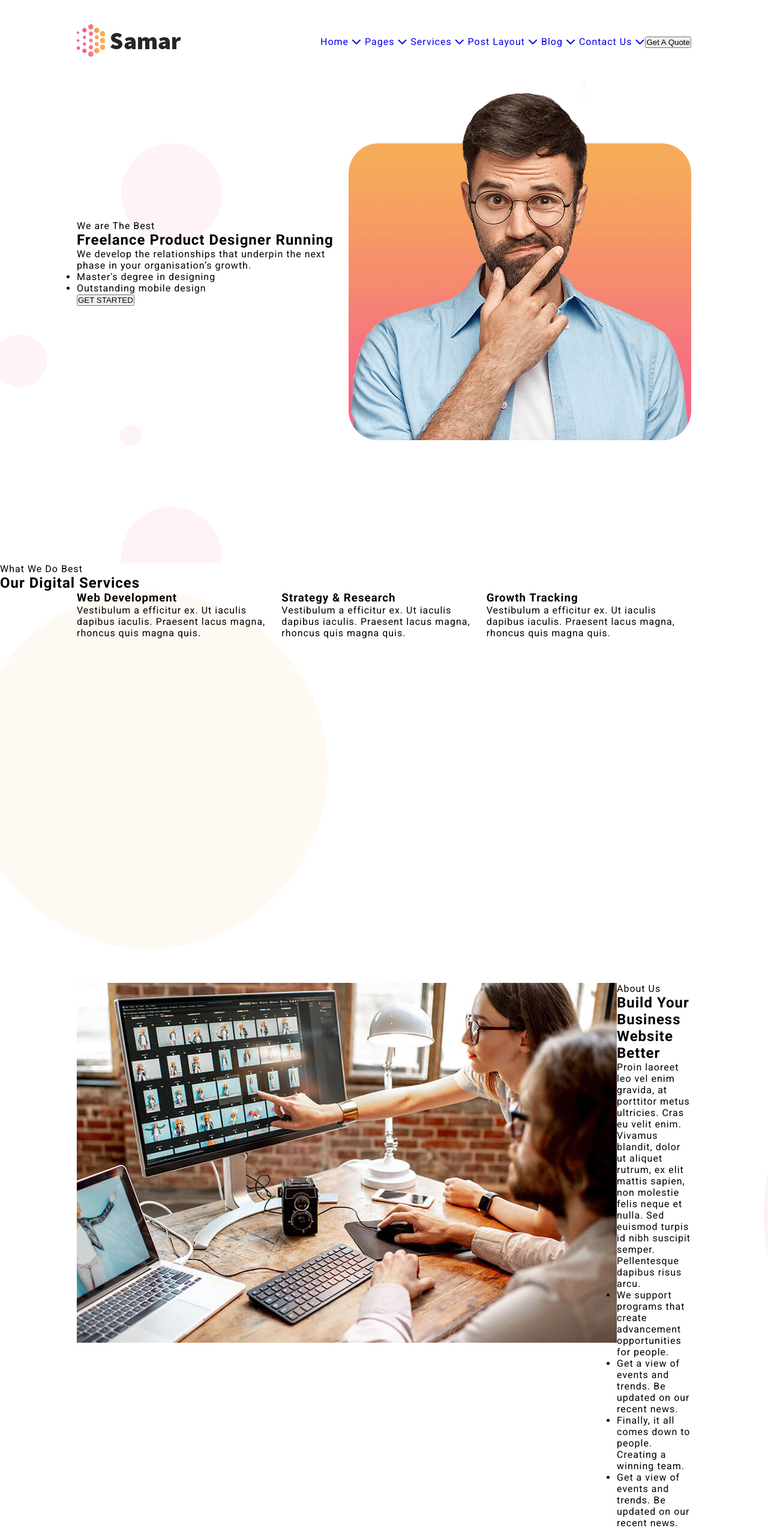
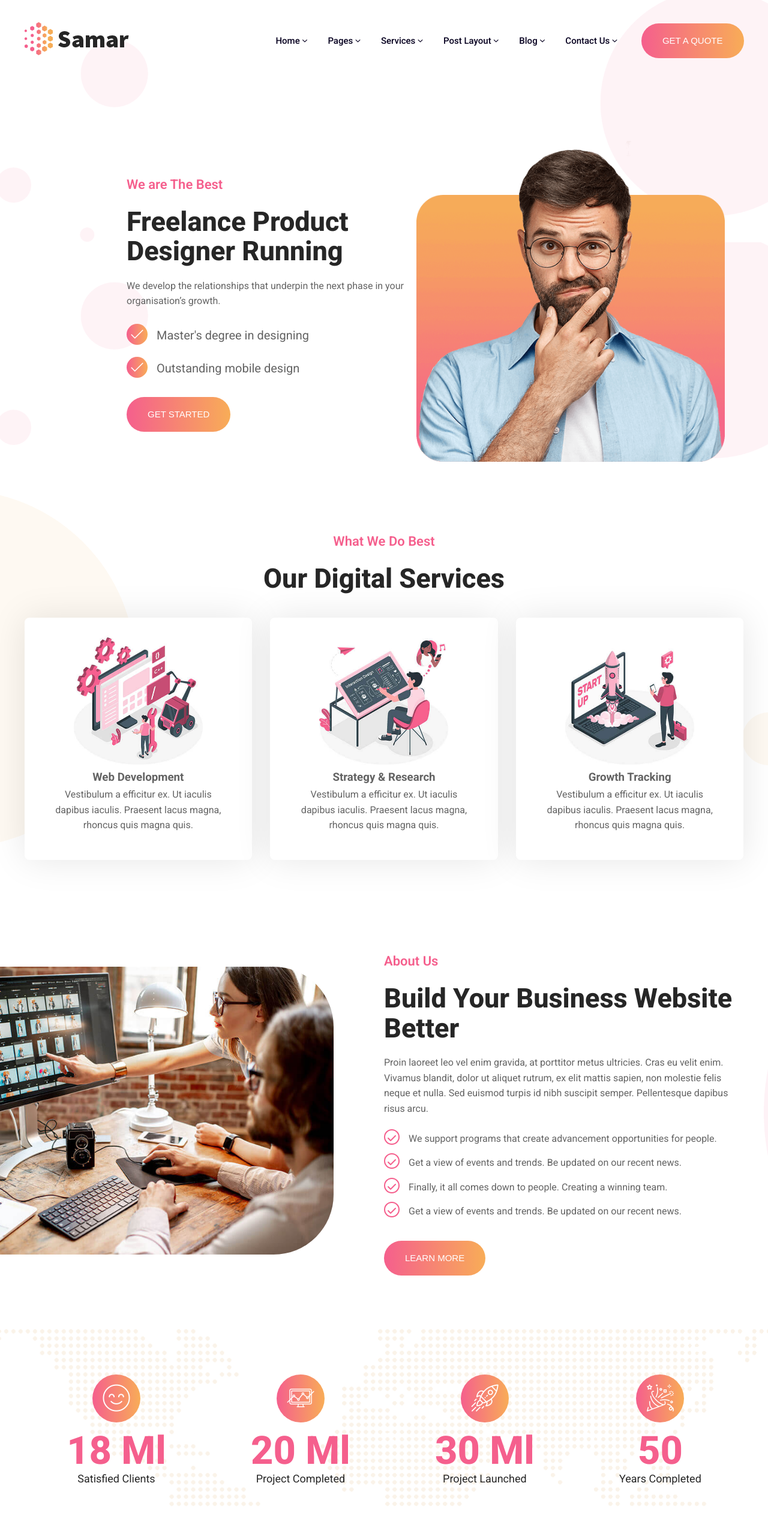
Before and after one commit to gitdxb/CC_Samar14, a plain HTML site: page index.html in a window 1280 px wide. Shown: the top 2548 px of the page at 60% size. Drawn offline with nearby package versions, Linux system fonts and the light colour scheme.

Commit message:
update html, css

```diff
--- /dev/null
+++ b/css/flaticon/flaticon.css
@@ -0,0 +1,64 @@
+	/*
+  	Flaticon icon font: Flaticon
+  	Creation date: 29/01/2021 10:05
+  	*/
+
+@font-face {
+  font-family: "Flaticon";
+  src: url("./Flaticon.eot");
+  src: url("./Flaticon.eot?#iefix") format("embedded-opentype"),
+       url("./Flaticon.woff2") format("woff2"),
+       url("./Flaticon.woff") format("woff"),
+       url("./Flaticon.ttf") format("truetype"),
+       url("./Flaticon.svg#Flaticon") format("svg");
+  font-weight: normal;
+  font-style: normal;
+}
+
+@media screen and (-webkit-min-device-pixel-ratio:0) {
+  @font-face {
+    font-family: "Flaticon";
+    src: url("./Flaticon.svg#Flaticon") format("svg");
+  }
+}
+
+[class^="flaticon-"]:before, [class*=" flaticon-"]:before,
+[class^="flaticon-"]:after, [class*=" flaticon-"]:after {
+	font-family: Flaticon;
+	font-style: normal;
+}
+
+.flaticon-website:before { content: "\f100"; }
+.flaticon-line-graph:before { content: "\f101"; }
+.flaticon-line-chart:before { content: "\f102"; }
+.flaticon-dollar:before { content: "\f103"; }
+.flaticon-help:before { content: "\f104"; }
+.flaticon-pie-charts:before { content: "\f105"; }
+.flaticon-idea:before { content: "\f106"; }
+.flaticon-office:before { content: "\f107"; }
+.flaticon-boost:before { content: "\f108"; }
+.flaticon-boost-1:before { content: "\f109"; }
+.flaticon-location:before { content: "\f10a"; }
+.flaticon-email:before { content: "\f10b"; }
+.flaticon-smile:before { content: "\f10c"; }
+.flaticon-confetti:before { content: "\f10d"; }
+.flaticon-laptop:before { content: "\f10e"; }
+.flaticon-paper-plane:before { content: "\f10f"; }
+.flaticon-air-mail:before { content: "\f110"; }
+.flaticon-startup:before { content: "\f111"; }
+.flaticon-rocket:before { content: "\f112"; }
+.flaticon-promotion:before { content: "\f113"; }
+.flaticon-chart:before { content: "\f114"; }
+.flaticon-vector:before { content: "\f115"; }
+.flaticon-coding:before { content: "\f116"; }
+.flaticon-play:before { content: "\f117"; }
+.flaticon-chat:before { content: "\f118"; }
+.flaticon-bullhorn:before { content: "\f119"; }
+.flaticon-sketch:before { content: "\f11a"; }
+.flaticon-clock:before { content: "\f11b"; }
+.flaticon-user:before { content: "\f11c"; }
+.flaticon-speech-bubble:before { content: "\f11d"; }
+.flaticon-share:before { content: "\f11e"; }
+.flaticon-left-quote:before { content: "\f11f"; }
+.flaticon-check:before { content: "\f120"; }
+.flaticon-quotation:before { content: "\f121"; }
--- a/css/style.css
+++ b/css/style.css
@@ -9,97 +9,315 @@ html{
 }
 body {
     font-family: 'Roboto', sans-serif;
-    background-color: white;
-    letter-spacing: 1px;
-    width: 100%;
+    color: #636363;
+    font-weight: 400;
+    line-height: 1.6;
 }
-
+button {
+    padding: 20px 35px;
+    font-size: 15px;
+    font-weight: 500;
+    background-image: linear-gradient(to right,#f55f8d 0,#f8ae56 51%,#f55f8d 100%);
+    background-size: 200%; /* Tang kich thuoc mau nen*/
+    border: none;
+    transition: all .5s;
+    border-radius: 30px;
+    color: #fff;
+    cursor: pointer;
+    text-transform: uppercase;
+    line-height: 1.2;
+}
+button:hover {
+    background-position: right center;
+}
+h2 {
+    font-size: 70px;
+    line-height: 1.1;
+    font-weight: 800;
+    color: #262626;
+    margin-bottom: 20px
+}
+li {
+    list-style: none;
+}
+.tagline {
+    font-weight: 600;
+    font-size: 22px;
+    margin-bottom: 20px;
+    color: #f55f8d;
+}
+.content {
+    font-size: 16px;
+    margin-bottom: 15px;
+}
 /* Header CSS */
 .header {
     width: 100%;
-    padding: 40px 0;
+    position: absolute;
 
 }
 .header__container {
-    width: 80%;
+    max-width: 1199px;
     margin: auto;
     display: flex;
     justify-content: space-between;
     align-items: center;   /*? De logo va menu cung 1 hang */
 
 }
+.header__container i {
+    font-size: 9px;
+    margin-top: -3px;
+    vertical-align: middle;
+}
+.header__quote button {
+    margin-left: 25px;
+}
 nav ul li {
-    list-style-type: none;
     display: inline-block;
+    padding: 55px 15px;
 }
 nav ul li a {
     text-decoration: none;
+    color: #070120;
+    font-size: 15px;
+    font-weight: 500;
+    transition: all .5s;
+}
+nav ul li a:hover {
+    color: #f55f8d;
+}
+nav ul li a:hover span {
+    animation: upToDown 0.3s;
 }
 nav {
     display: flex;
+    align-items: center;
 }
 /* Carousel CSS */
 .carousel {
     background-image: url(../img/pic2.png);
     width: 100%;
-    height: 800px;
+    height: 770px;
+    background-size: contain;
 }
-.carousel__container, .services__content {
+.carousel__container {
+    width: 70%;
+    height: 100%;
+    margin: auto;
     display: flex;
-    width: 80%;
-    margin: auto;
-    /* justify-content: center; */
+    justify-content: space-evenly;
     align-items: center;
-
+}
+.carousel__container {
+    align-items: flex-end;
+}
+.carousel__right img {
+    width: 100%;
+    margin-bottom: -8px;
 }
 
+.carousel__left button {
+    margin-top: 22px;
+    margin-bottom: 50px;
+}
+.carousel__container {
+    margin-bottom: -150px;
+}
+.carousel__left {
+    width: 60%;
+    margin-left: 19px;
+}
+.carousel__left li {
+    padding: 10px 5px 10px 0;
+    font-size: 20px;
+}
+.carousel__left i {
+    width: 35px;
+    height: 35px;
+    line-height: 35px;
+    text-align: center;
+    font-size: 24px;
+    color: #fff;
+    border-radius: 50% ;
+    font-weight: 900;
+    background-image: linear-gradient(to right,#f55f8d 0,#f8ae56 51%,#f55f8d 100%);
+    background-size: 200%;
+    margin-right: 10px;
+}
+.carousel__right {
+    margin-right: -120px;
+}
 /* Services CSS */
 .services {
     width: 100%;
     background-image: url(../img/bg2.png);
     height: 700px;
+    background-size: cover;
+    background-position: top center;
+    text-align: center;
+    padding-top: 115px;
+}
+.services__container {
+    max-width: 1199px;
+    margin: auto;
+}
+.services__content {
+    display: grid;
+    grid-template-columns: repeat(3,1fr);
+    gap: 30px;
+    margin-top: 40px;
+}
+.services__items {
+    border-radius: 0.5rem;
+    background: #fff;
+    box-shadow: 0 0 60px 0 rgb(0 0 0 / 10%);
+    padding: 30px 45px;
+    transform: translateY(0);
+    transition: all .5s;
+}
+.services__items img {
+    width: 215px;
 }
 /* About CSS */
 .about {
     width: 100%;
     background-image: url(../img/bg15.png);
+    padding-bottom: 85px;
+    padding-top: 115px;
+    overflow: hidden;
 }
 .about__container {
     display: flex;
-    width: 80%;
+    justify-content: flex-end;
+    align-items: center;
+    width: 1199px;
     margin: auto;
+    position: relative;
+}
+.about__left {
+    width: 60%;
+    position: absolute;
+    left: -17%;
+}
+.about__left img {
+    width: 100%;
+    border-radius: 0 100px 100px 0;
+}
+.about__right {
+    width: 50%;
+}
+.about__right ul {
+    margin-bottom: 30px;
+}
+.about__right ul li{
+    padding: 6px 0;
+}
+.about__right i {
+    font-size: 16px;
+    font-weight: 800;
+    color: #f55f8d;
+    margin-right: 15px;
+    width: 26px;
+    height: 26px;
+    line-height: 26px;
+    border-radius: 32px;
+    border: 2px solid #f55f8d;
+    text-align: center;
 }
 
 /* Numbers CSS */
 .numbers {
-    width: 100%;
     background-image: url(/img/bg14.png);
     height: 300px;
     background-position: center;
     background-repeat: no-repeat;
+    text-align: center;
+    padding: 80px 0 50px;
 }
 .numbers__container {
-    width: 80%;
+    width: 1199px;
     margin: auto;
     display: flex;
-    justify-content: center;
+    justify-content: space-around;
     align-items: center;
+}
+.numbers__block i {
+    font-size: 45px;
+    background-image: linear-gradient(to right,#f55f8d 0,#f8ae56 51%,#f55f8d 100%);
+    background-size: 200%;
+    color: #fff;
+    width: 80px;
+    height: 80px;
+    line-height: 80px;
+    display: inline-block;
+    border-radius: 50%;
+    margin-bottom: 15px;
+}
+.numbers__item {
+    font-size: 65px;
+    font-weight: 800;
+    color: #f55f8d;
+    line-height: 1;
+}
+.numbers__block p:last-of-type {
+    color: #262626;
+    font-size: 18px;
 }
 /* Features CSS */
 .features {
     width: 100%;
     background-image: url(../img/bg2.png);
-    height: 800px;
     background-repeat: no-repeat;
+    background-size: 100%;
+    background-position: center;
+    padding-bottom: 0;
+    padding-top: 115px;
+    overflow: hidden;
 }
 .features__container {
-    width: 80%;
+    width: 1199px;
     margin: auto;
     display: flex;
 }
+.features__left, .features__right {
+    width: 50%;
+}
 .features__right img {
     width: 100%;
-    height: 100%;
+    margin-right: -80px;
+}
+.features__items {
+    padding: 0 50px 30px 0;
+    margin: 0 50px 30px 0;
+    box-shadow: 0 0 60px 0 rgb(0 0 0 / 10%);
+    padding: 30px;
+    background-color: #fff;
+    border-radius: 10px;
+    display: flex;
+    align-items: center;
+    position: relative;
+    overflow: hidden;
+}
+.features__items i {
+    font-size: 80px;
+    line-height: 1;
+    color: #f55f8d;
+    z-index: 1;
+    transition: all 1s;
+}
+.features__items h3 {
+    font-weight: 800;
+    color: #262626;
+    font-size: 1.5rem;
+    transition: all 1s;
+}
+.features__items h3, .features__items p {
+    padding-left: 25px;
+    z-index: 1;
+    transition: all 1s;
+}
+.features__items:nth-last-of-type(2) {
+    padding: 0 0 30px 50px;
 }
 /* Portfolio CSS */
 .portfolio {
@@ -111,7 +329,7 @@ nav {
     background-position: center;
 }
 .portfolio__content {
-    width: 80%;
+    width: 70%;
     margin: auto;
 }
 .portfolio__item img {
@@ -140,7 +358,7 @@ nav {
     background-image: url(../img/bg16.png);
 }
 .plan__content {
-    width: 80%;
+    width: 70%;
     margin: auto;
     display: flex;
     justify-content: center;
@@ -160,7 +378,7 @@ nav {
     height: 800px;
 }
 .blog__container {
-    width: 80%;
+    width: 70%;
     margin: auto;
 }
 .blog__content {
@@ -175,7 +393,7 @@ footer {
     height: 800px;
 }
 .footer__containner {
-    width: 80%;
+    width: 70%;
     margin: auto;
 }
 .footer__content {
@@ -199,3 +417,27 @@ footer {
     padding: 15px 0;
     border-top: 1px solid rgba(128, 128, 128, 0.281);
 }
+
+
+
+
+/* KEYFRAME  */
+/* header  */
+@keyframes upToDown {
+    49% {
+      transform: translateY(100%);
+    }
+    50% {
+      opacity: 0;
+      transform: translateY(-100%);
+    }
+    51% {
+      opacity: 1;
+    }
+  }
+
+  @media only screen and (max-width: 1500px) {
+    h2 {
+      font-size: 45px;
+    }
+  }
--- a/index.html
+++ b/index.html
@@ -14,6 +14,11 @@
     <!-- FONT AWESOME  -->
     <link rel="stylesheet" href="https://cdnjs.cloudflare.com/ajax/libs/font-awesome/6.1.1/css/all.min.css" integrity="sha512-KfkfwYDsLkIlwQp6LFnl8zNdLGxu9YAA1QvwINks4PhcElQSvqcyVLLD9aMhXd13uQjoXtEKNosOWaZqXgel0g==" crossorigin="anonymous" referrerpolicy="no-referrer" />
 
+    <!-- LINE AWESOME  -->
+    <link rel="stylesheet" href="https://maxst.icons8.com/vue-static/landings/line-awesome/line-awesome/1.3.0/css/line-awesome.min.css">
+
+    <!-- FLATICON  -->
+    <link rel="stylesheet" href="./css/flaticon/flaticon.css">
     <!-- STYLE CSS  -->
     <link rel="stylesheet" href="./css/style.css">
     <title>Samar 14 - Tam</title>
@@ -24,21 +29,21 @@
             <a href="#"><img src="./img/logo-2.png" alt=""></a>
             <nav>
                 <ul>
-                    <li><a href="#">Home
+                    <li><a href="#"><span>Home</span>
                         <i class="fa-solid fa-chevron-down"></i></a></li>
-                    <li><a href="#">Pages
+                    <li><a href="#"><span>Pages</span>
                         <i class="fa-solid fa-chevron-down"></i>
                     </a></li>
-                    <li><a href="#">Services
+                    <li><a href="#"><span>Services</span>
                         <i class="fa-solid fa-chevron-down"></i>
                     </a></li>
-                    <li><a href="#">Post Layout
+                    <li><a href="#"><span>Post Layout</span>
                         <i class="fa-solid fa-chevron-down"></i>
                     </a></li>
-                    <li><a href="#">Blog
+                    <li><a href="#"><span>Blog</span>
                         <i class="fa-solid fa-chevron-down"></i>
                     </a></li>
-                    <li><a href="#">Contact Us
+                    <li><a href="#"><span>Contact Us</span>
                         <i class="fa-solid fa-chevron-down"></i>
                     </a></li>
                 </ul>
@@ -54,11 +59,13 @@
             <div class="carousel__left">
                 <p class="tagline">We are The Best</p>
             <h2>Freelance Product Designer Running</h2>
-            <p class="content">We develop the relationships that underpin the next phase in your
+            <p class="content">We develop the relationships that underpin the next phase in your<br>
                 organisation’s growth.</p>
             <ul>
-                <li>Master's degree in designing</li>
-                <li>Outstanding mobile design</li>
+                <li><i class="las la-check"></i> Master's degree in designing</li>
+                <li>
+                    <i class="las la-check"></i>
+                    Outstanding mobile design</li>
             </ul>
             <button>GET STARTED</button>
             </div>
@@ -74,14 +81,17 @@
             <h2>Our Digital Services</h2>
             <div class="services__content">
                 <div class="services__items">
+                    <img src="./img/pic1_3.jpg" alt="">
                     <h3>Web Development</h3>
                     <p class="content">Vestibulum a efficitur ex. Ut iaculis dapibus iaculis. Praesent lacus magna, rhoncus quis magna quis.</p>
                 </div>
                 <div class="services__items">
+                    <img src="./img/pic2_2.jpg" alt="">
                     <h3>Strategy & Research</h3>
                     <p class="content">Vestibulum a efficitur ex. Ut iaculis dapibus iaculis. Praesent lacus magna, rhoncus quis magna quis.</p>
                 </div>
                 <div class="services__items">
+                    <img src="./img/pic3_2.jpg" alt="">
                     <h3>Growth Tracking</h3>
                     <p class="content">Vestibulum a efficitur ex. Ut iaculis dapibus iaculis. Praesent lacus magna, rhoncus quis magna quis.</p>
                 </div>
@@ -101,12 +111,12 @@
                     Proin laoreet leo vel enim gravida, at porttitor metus ultricies. Cras eu velit enim. Vivamus blandit, dolor ut aliquet rutrum, ex elit mattis sapien, non molestie felis neque et nulla. Sed euismod turpis id nibh suscipit semper. Pellentesque dapibus risus arcu.
                 </p>
                 <ul>
-                    <li>We support programs that create advancement opportunities for people.</li>
-                    <li>Get a view of events and trends. Be updated on our recent news.
+                    <li><i class="fa-solid fa-check"></i>We support programs that create advancement opportunities for people.</li>
+                    <li><i class="fa-solid fa-check"></i>Get a view of events and trends. Be updated on our recent news.
                     </li>
-                    <li>Finally, it all comes down to people. Creating a winning team.
+                    <li><i class="fa-solid fa-check"></i>Finally, it all comes down to people. Creating a winning team.
                     </li>
-                    <li>Get a view of events and trends. Be updated on our recent news.
+                    <li><i class="fa-solid fa-check"></i>Get a view of events and trends. Be updated on our recent news.
                     </li>
                 </ul>
                 <button>LEARN MORE</button>
@@ -117,22 +127,22 @@
     <section class="numbers">
         <div class="numbers__container">
             <div class="numbers__block">
-                <i class="fa-brands fa-adn"></i>
+                <i class="flaticon-smile"></i>
                 <p class="numbers__item">18 Ml</p>
                 <p>Satisfied Clients</p>
             </div>
             <div class="numbers__block">
-                <i class="fa-brands fa-adn"></i>
+                <i class="flaticon-line-chart"></i>
                 <p class="numbers__item">20 Ml</p>
                 <p>Project Completed</p>
             </div>
             <div class="numbers__block">
-                <i class="fa-brands fa-adn"></i>
+                <i class="flaticon-startup"></i>
                 <p class="numbers__item">30 Ml</p>
                 <p>Project Launched</p>
             </div>
             <div class="numbers__block">
-                <i class="fa-brands fa-adn"></i>
+                <i class="flaticon-confetti"></i>
                 <p class="numbers__item">50</p>
                 <p>Years Completed</p>
             </div>
@@ -146,19 +156,25 @@
                 <p class="tagline">Our Features</p>
                 <h2>Behind The Story Of Samar Agency</h2>
                 <div class="features__items">
-                    <span><i class="fa-brands fa-adn"></i></span>
+                    <i class="flaticon-idea"></i>
+                    <div>
                         <h3>Idea & Analysis Gathering</h3>
                         <p class="content">Maecenas laoreet efficitur sagittis. Aliquam eleifend nisl leo, sit amet consequat augue.</p>
                     </div>
+                </div>
                 <div class="features__items">
-                    <span><i class="fa-brands fa-adn"></i></span>
+                    <i class="flaticon-coding"></i>
+                    <div>
                         <h3>Idea & Analysis Gathering</h3>
                         <p class="content">Maecenas laoreet efficitur sagittis. Aliquam eleifend nisl leo, sit amet consequat augue.</p>
                     </div>
+                </div>
                 <div class="features__items">
-                    <span><i class="fa-brands fa-adn"></i></span>
+                    <i class="flaticon-rocket"></i>
+                    <div>
                         <h3>Idea & Analysis Gathering</h3>
                         <p class="content">Maecenas laoreet efficitur sagittis. Aliquam eleifend nisl leo, sit amet consequat augue.</p>
+                    </div>
                 </div>
 
             </div>
```
Also changed, not shown: css/flaticon/Flaticon.woff2 (added). Lines whose indentation alone changed are shown as unchanged.
